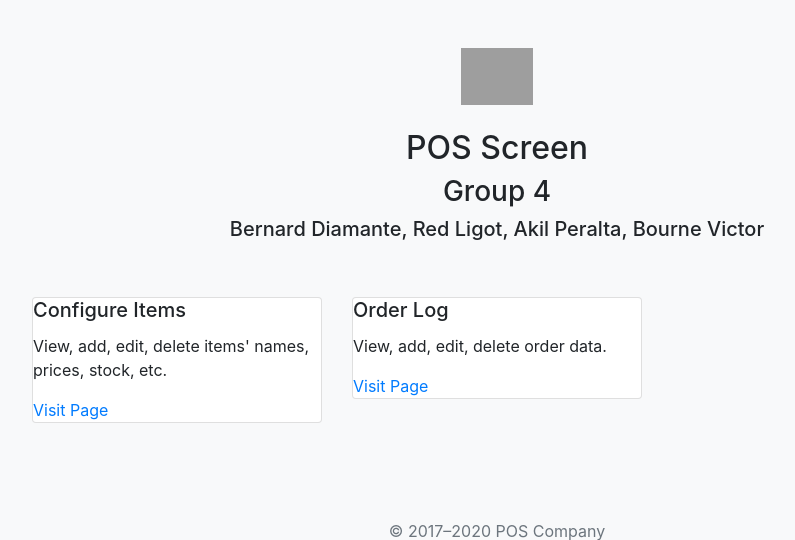
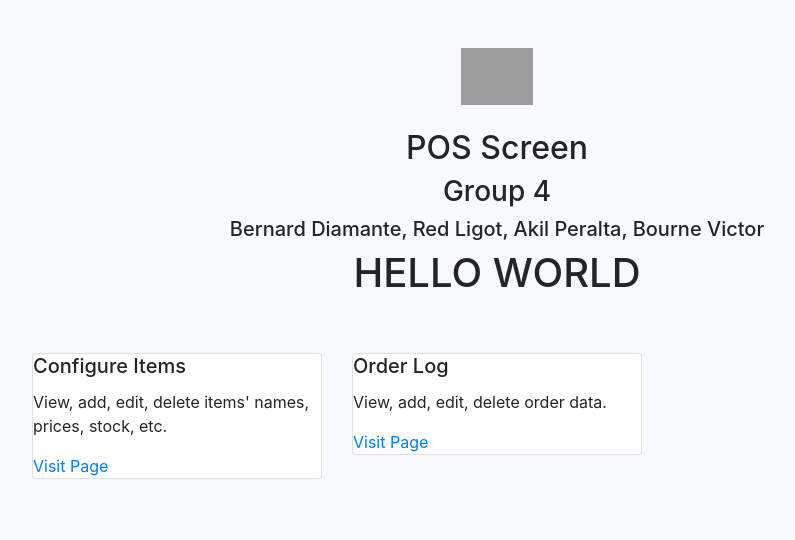
Before and after one commit to redligot2009/group-4-django-simple-pos-system, a Django app: page / in a window 1280 px wide. Shown: the top 540 px of the page, without its empty margins (143-938 px from the left). Run offline with Django 3.2, Linux system fonts and the light colour scheme; some libraries are stand-ins or nearby versions; grey boxes are pictures that could not be loaded.

Commit message:
Hello world test

```diff
--- a/app/posapp/templates/posapp/header.html
+++ b/app/posapp/templates/posapp/header.html
@@ -4,4 +4,5 @@
     <h2>POS Screen</h2>
     <h3>Group 4</h3>
     <h5>Bernard Diamante, Red Ligot, Akil Peralta, Bourne Victor</h5>
+    <h1>HELLO WORLD</h1>
 </div>
```
